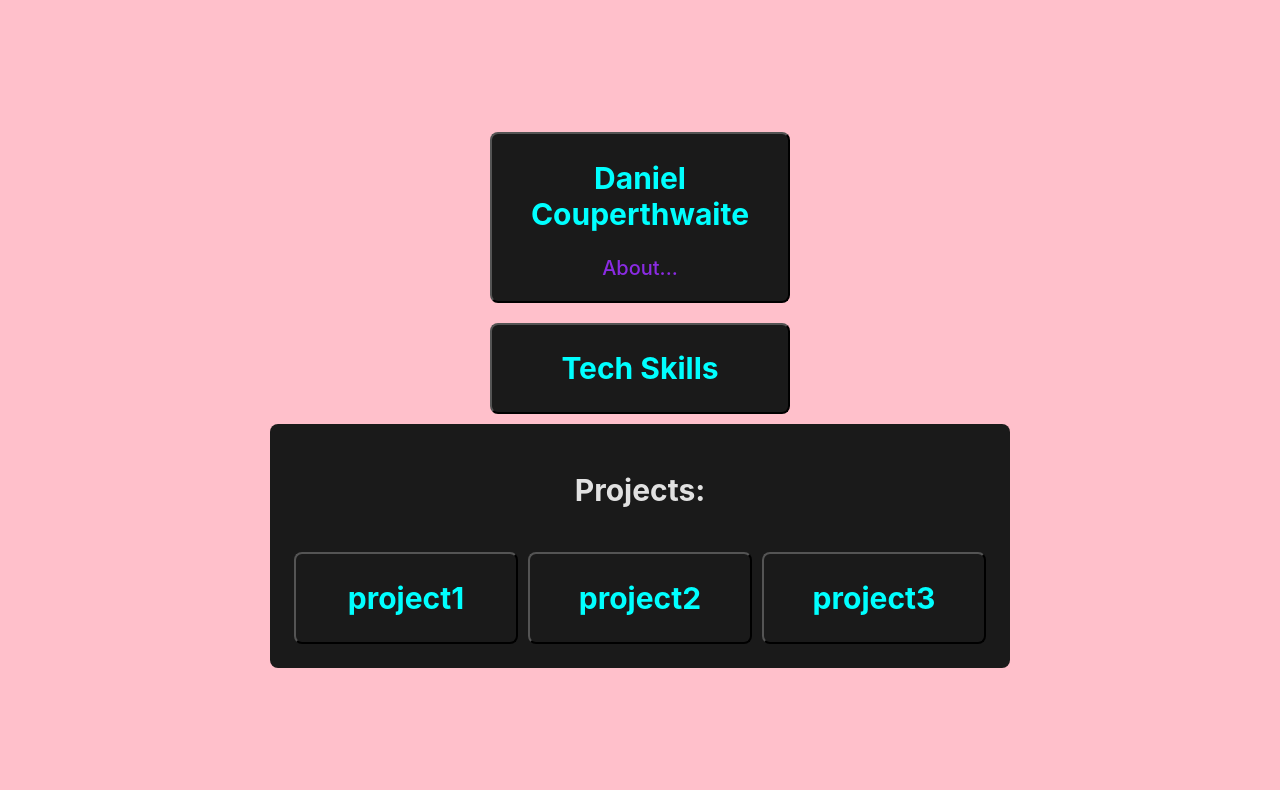
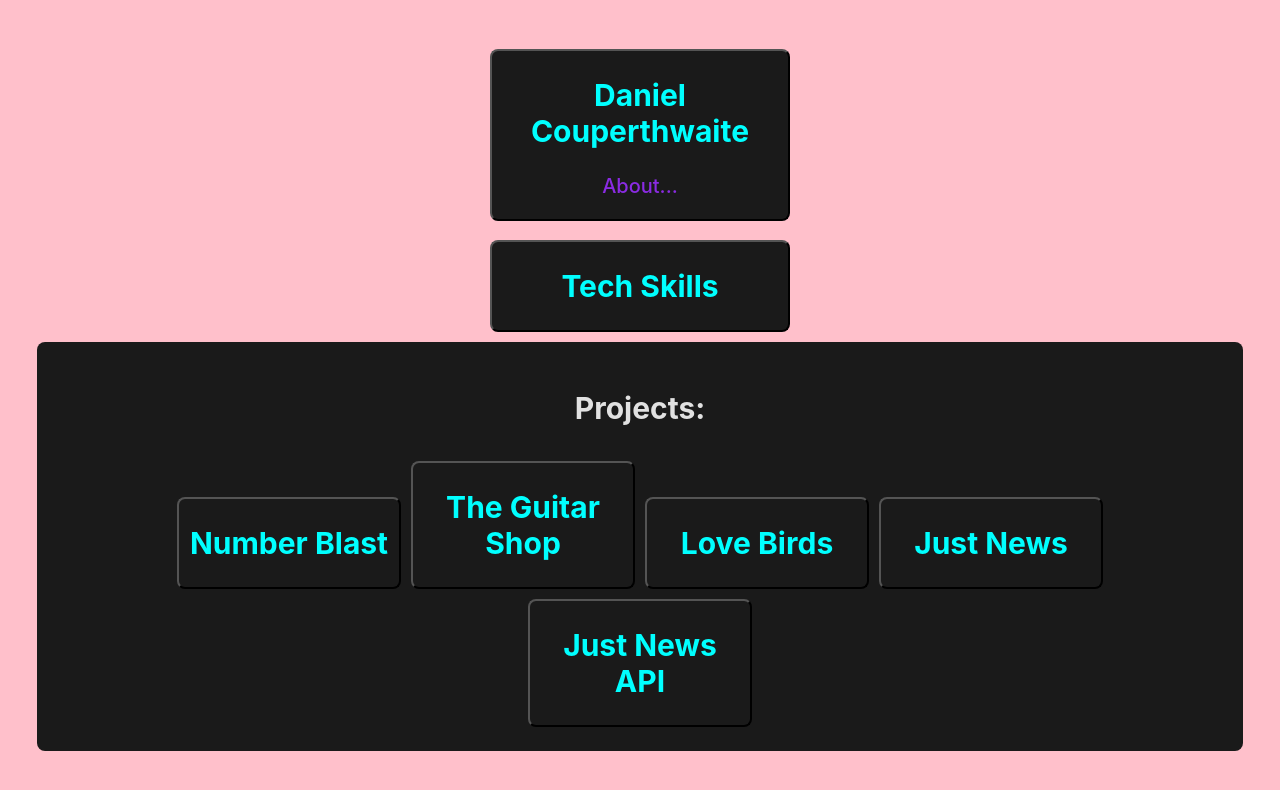
Before and after one commit to DanielCouperthwaite/urban-health, a React (Vite) app: page /home in a window 1280 px wide. Shown: the top 790 px of the page. Built offline with nearby package versions, Linux system fonts and the light colour scheme.

Commit message:
add projects to array of project details

```diff
--- a/src/App.jsx
+++ b/src/App.jsx
@@ -6,14 +6,15 @@ import Home from './Home/Home'
 import About from "./Home/About/About";
 import Project from "./Home/Project/Project";
 import Tech from "./Home/Tech/Tech";
+import {projectsArray} from "./assets/projectsArray";
 
 function App() {
 
-    const projectsArray = [
-      {name: "project1", descr1: "What a nice project"},
-      {name: "project2", descr1: "Even better project"},
-      {name: "project3", descr1: "Not bad"},
-  ]
+  //   const projectsArray = [
+  //     {name: "project1", descr1: "What a nice project"},
+  //     {name: "project2", descr1: "Even better project"},
+  //     {name: "project3", descr1: "Not bad"},
+  // ]
 
   return (
     <>
--- a/src/Home/Project/Project.jsx
+++ b/src/Home/Project/Project.jsx
@@ -1,6 +1,20 @@
 import { useState, useEffect } from 'react'
 import { useParams } from 'react-router-dom'
 import './Project.css'
+
+// export const projectsArray = [
+//     {
+//         name: "Number Blast",
+//         descr1: "Welcome to number Blast, a reaction based number game designed to test your speed against the clock!",
+//         descr2: "Built in Javascript with React, Firebase and tsParticles, Number Blast offers a fun and frantic gaming experience to challenge you and your freinds! How fast are you under pressure?",
+//         descr3Bold: "States of Play.",
+//         descr3: "Built in React with heavy use of state, effect and callback hooks to handle evolving game, level, timer and styling changes.",
+//         descr4Bold: "Global Leaderboard.",
+//         descr4: "What's wrong with a friendly competition? Maybe a lot when I can't even crack the top five of my own game any more! Do you have what it takes to reach the top spot?",
+//         descr5Bold: "Interactive Styling.",
+//         descr5: "Those background numbers are not just for show. Using tsParticles, they are fully interactive and even add to the frantic pace of higher game levels. Have you got what it takes to remain calm?",
+//     },
+// ]
 
 export default function Project ({projects}) {
 
@@ -10,12 +24,22 @@ export default function Project ({projects}) {
     console.log(projects)
     console.log(currentProject)
 
+    const {name, descr1, descr2, descr3Bold, descr3, descr4Bold, descr4, descr5Bold, descr5, link, linkDescr, github, link2, link2Descr, link3, link3Descr, link4, link4Descr} = currentProject[0]
+
     return (
         <>
-
-            <p>{chosenProject} goes here</p>
-            <p>{currentProject[0].name}</p>
-            <p>{currentProject[0].descr1}</p>
+            <h2>{name}</h2>
+            <p>{descr1}</p>
+            <p>{descr2}</p>
+            <a href={github} target="blank">Find the repository on </a>
+            <a href={link} target="blank">{linkDescr} </a>
+            {link2 === "" ? null : <a href={link2} target="blank">{link2Descr} </a>}
+            {link3 === "" ? null : <a href={link3} target="blank">{link3Descr} </a>}
+            {link4 === "" ? null : <a href={link4} target="blank">{link4Descr} </a>}
+            <p><strong>{descr3Bold}</strong>{" " +descr3}</p>
+            <p><strong>{descr4Bold}</strong>{" " +descr4}</p>
+            <p><strong>{descr5Bold}</strong>{" " +descr5}</p>
+            <a href={link4} target="blank">{link4Descr} </a>
 
 
         </>
--- /dev/null
+++ b/src/assets/projectsArray.jsx
@@ -0,0 +1,94 @@
+export const projectsArray = [
+    {
+        name: "Number Blast",
+        descr1: "Welcome to number Blast, a reaction based number game designed to test your speed against the clock!",
+        descr2: "Built in Javascript with React, Firebase and tsParticles, Number Blast offers a fun and frantic gaming experience to challenge you and your freinds! How fast are you under pressure?",
+        descr3Bold: "States of Play.",
+        descr3: "Built in React with heavy use of state, effect and callback hooks to handle evolving game, level, timer and styling changes.",
+        descr4Bold: "Global Leaderboard.",
+        descr4: "What's wrong with a friendly competition? Maybe a lot when I can't even crack the top five of my own game any more! Do you have what it takes to reach the top spot?",
+        descr5Bold: "Interactive Styling.",
+        descr5: "Those background numbers are not just for show. Using tsParticles, they are fully interactive and even add to the frantic pace of higher game levels. Have you got what it takes to remain calm?",
+        link: "https://number-blast.netlify.app/",
+        linkDescr: "Try it for yourself!",
+        github: "https://github.com/DanielCouperthwaite/number-blast",
+    },
+    {
+        name: "The Guitar Shop",
+        descr1: "Welcome to The Guitar Shop, a simple website to highlight stock details available from different locations.",
+        descr2: "Built in C# with ASP .NET and Bootstrap CSS, The Guitar Shop offers a frontend source of information for guitar availability, locations and descriptions.",
+        descr3Bold: "Built for Scalability. ",
+        descr3: "Working from an internal C# list of guitars, the site loops through to display the details of each at your fingertips.",
+        descr4Bold: "Dynamic ASP Routing. Need",
+        descr4: "Need a thousand different pages of individual guitars? No problem! Each information page and url is created dynamically as the user chooses them.",
+        descr5Bold: "Bootstrap Styling. ",
+        descr5: "Clean and crisp, Bootstrap CSS allows guitars to be displayed in a simple and clear way.",
+        link: "",
+        linkDescr: "",
+        github: "https://github.com/DanielCouperthwaite/guitar-shop",
+    },
+    {
+        name: "Love Birds",
+        descr1: "Built as final project of the Northcoders Bootcamp, Love Birds is a fun and interactive application designed to keep the spark in long distance relationships.",
+        descr2: "Built in Typescript with Firebase, React Native and Tailwind CSS, Love Birds allows users to send images, videos and more to their loved ones. Upon receiving their message, users must answer a quiz question or play a game to 'hatch their egg' and receive their prize.",
+        descr3Bold: "Built for complexity. ",
+        descr3: "Typsescript enables a greater confidence in the complexity and amount of components used, allowing us to pinpoint exactly where errors were hiding!",
+        descr4Bold: "Agile Methodologies.",
+        descr4: "Who doesn't love a good plan? Beginning with user stories and functionality in mind, we followed a structure of allocating tickets, collaborating between our team, offering feedback and reviewing progress each day.",
+        descr5Bold: "",
+        descr5: "",
+        link: "https://northcoders.com/projects/june-2023/love-birds",
+        linkDescr: "Video Demo Here",
+        github: "https://github.com/DanielCouperthwaite/love-birds",
+    },
+    {
+        name: "Just News",
+        descr1: "What is worse than sifting through ad after ad in search of the headlines? Eurgh! There has to be a better way! How about a site for those wanting articles in a simple format? Just News provides Just that, Just when you need it, Just about!",
+        descr2: "Built in Javascript with React, Vite and CSS, Just News requests information from the NC_News Api (see below) and renders articles by topic... Or in a great big list if that's more your thing. We don't judge here.",
+        descr3Bold: "Responsive and dynamic.",
+        descr3: "Just News is built to function on any size of screen, even switching automatically between light and dark modes depending on the preferences of users and browsers.",
+        descr4Bold: "Optimistic rendering.",
+        descr4: "Who has the time to wait for a comment to be posted to an api before seeing it in all its online glory? All comments and votes offer feedback immediately.",
+        descr5Bold: "Safe and secure.",
+        descr5: "Built to protect against malicious sql injections, you can trust that your comment contents are safe. Trust me, my brother is a principal engineer at ARM and he's already tried his best to break it.",
+        link: "https://just-news8118.netlify.app/articles",
+        linkDescr: "Try it for yourself!",
+        github: "https://github.com/DanielCouperthwaite/nc_news",
+    },
+    {
+        name: "Just News API",
+        descr1: "As pretty as they might be, some of the best sites in the world would be nowhere without a functioning server and database.",
+        descr2: "Built with a PostgreSQL, Express JS and Node JS, this api serves the articles used in my Just News site (see above.) You can try it yourself with the buttons below. There is a list of all the available endpoints, or a couple of example requests already written out:",
+        descr3Bold: "Tried and Tested.",
+        descr3: "Tested with Jest.js to ensure each endpoint returns relevant, requested, complete content.",
+        descr4Bold: "Errors? Who needs 'em?",
+        descr4: "Able to check requests against contents and offer feedback. See for yourself with this request for an article that does not exist:",
+        descr5Bold: "",
+        descr5: "",
+        link: "https://nc-news-qkml.onrender.com/api/",
+        linkDescr: "Endpoint Descriptions Here",
+        link2: "https://nc-news-qkml.onrender.com/api/articles",
+        link2Descr: "/api/articles",
+        link3: "https://nc-news-qkml.onrender.com/api/articles/6/comments",
+        link3Descr: "/api/articles/6/comments",
+        link4: "/api/articles/2112",
+        link4Descr: "https://nc-news-qkml.onrender.com/api/articles/2112",
+        github: "https://github.com/DanielCouperthwaite/NC-News-Backend-Project",
+    },
+]
+
+
+// {
+    //     name: "",
+    //     descr1: "",
+    //     descr2: "",
+    //     descr3Bold: "",
+    //     descr3: "",
+    //     descr4Bold: "",
+    //     descr4: "",
+    //     descr5Bold: "",
+    //     descr5: "",
+    //     link: "",
+    //     linkDescr: "",
+    //     github: "",
+    // },
```
